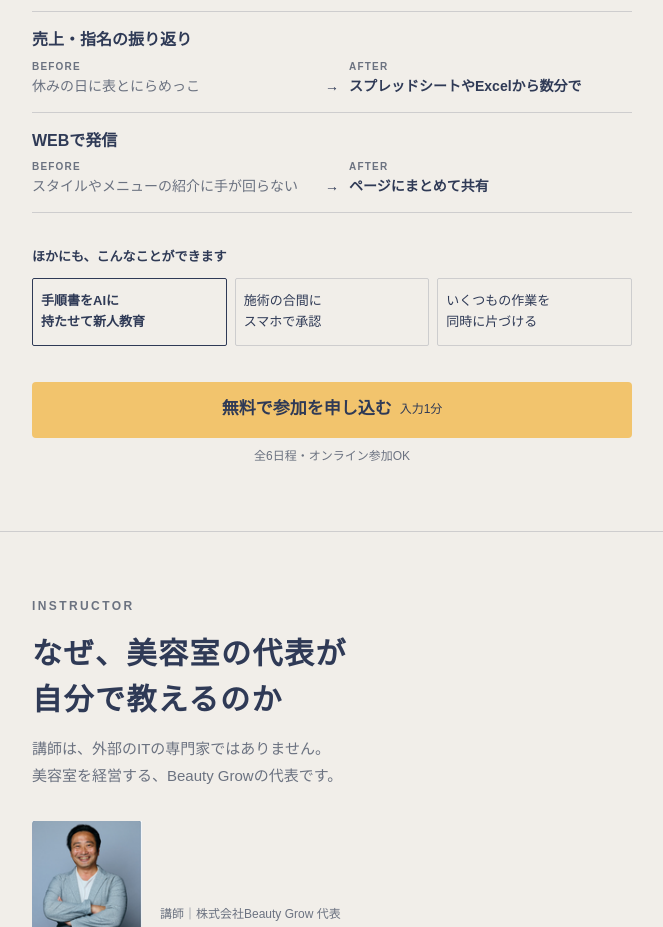
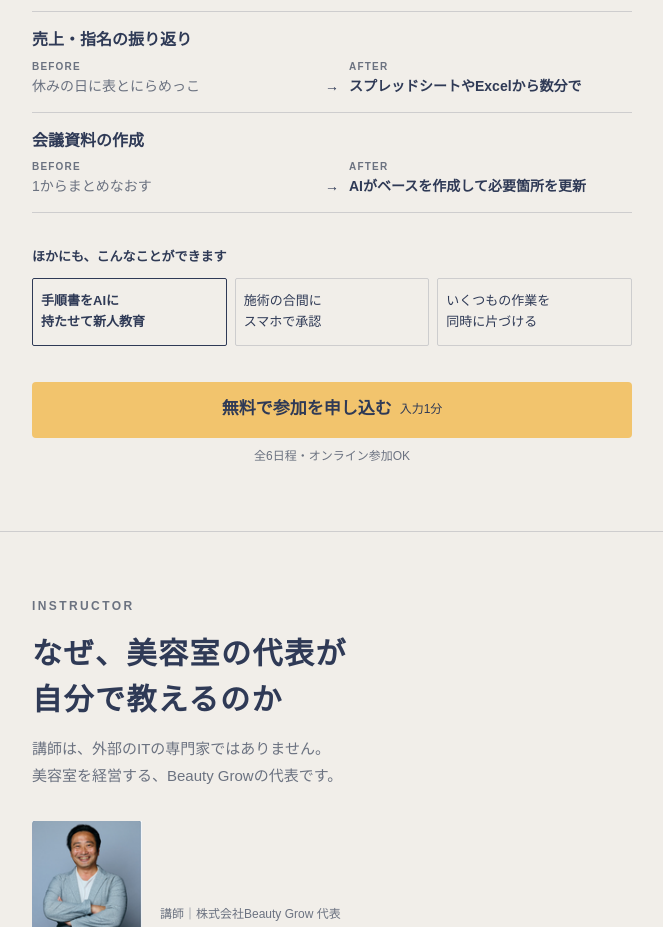
Before and after one commit to beautygrow-lp/ai-event-lp, a plain HTML site: page index.html in a window 1280 px wide. Shown: the part 1989-2916 px from the top of the page, without its empty margins (308-971 px from the left). Drawn offline with Linux system fonts and the light colour scheme.

Commit message:
LP about: replace 'WEB' row with meeting materials
Co-Authored-By: Claude Opus 5.5 <noreply@anthropic.com>

```diff
--- a/index.html
+++ b/index.html
@@ -389,8 +389,8 @@
           <div class="cols"><p class="before"><span class="ba-label">BEFORE</span>休みの日に表とにらめっこ</p><span class="arrow">→</span><p class="after"><span class="ba-label">AFTER</span>スプレッドシートやExcelから数分で</p></div>
         </div>
         <div class="ba-row">
-          <h3>WEBで発信</h3>
-          <div class="cols"><p class="before"><span class="ba-label">BEFORE</span>スタイルやメニューの紹介に手が回らない</p><span class="arrow">→</span><p class="after"><span class="ba-label">AFTER</span>ページにまとめて共有</p></div>
+          <h3>会議資料の作成</h3>
+          <div class="cols"><p class="before"><span class="ba-label">BEFORE</span>1からまとめなおす</p><span class="arrow">→</span><p class="after"><span class="ba-label">AFTER</span>AIがベースを作成して必要箇所を更新</p></div>
         </div>
       </div>
       <p class="more-label">ほかにも、こんなことができます</p>
```
